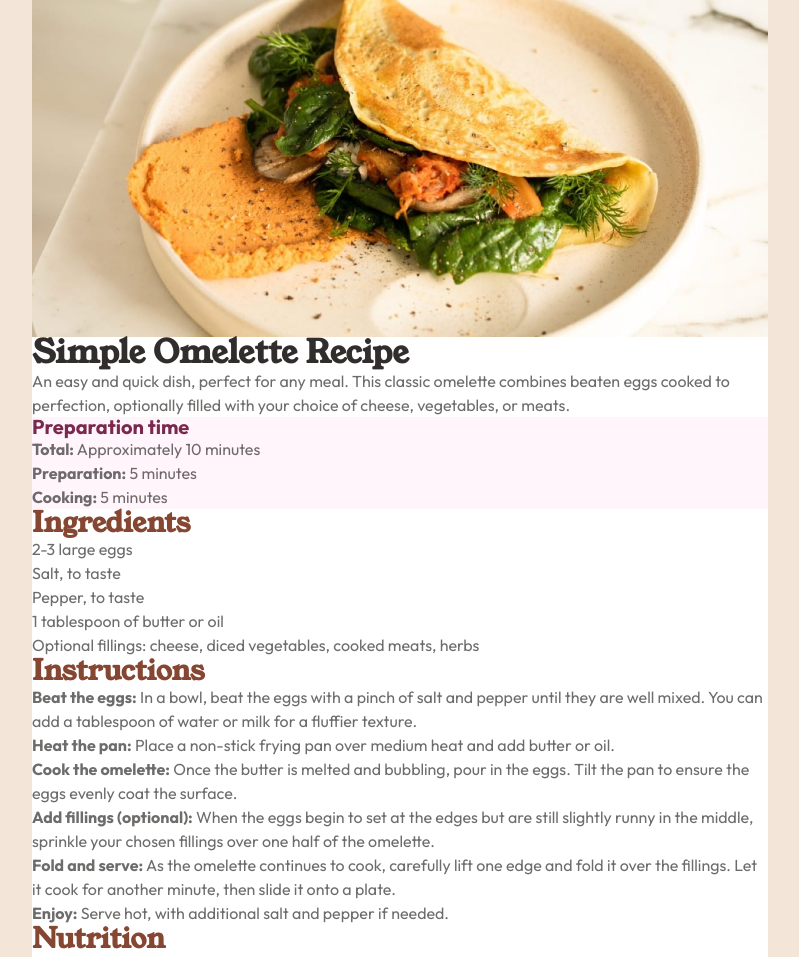
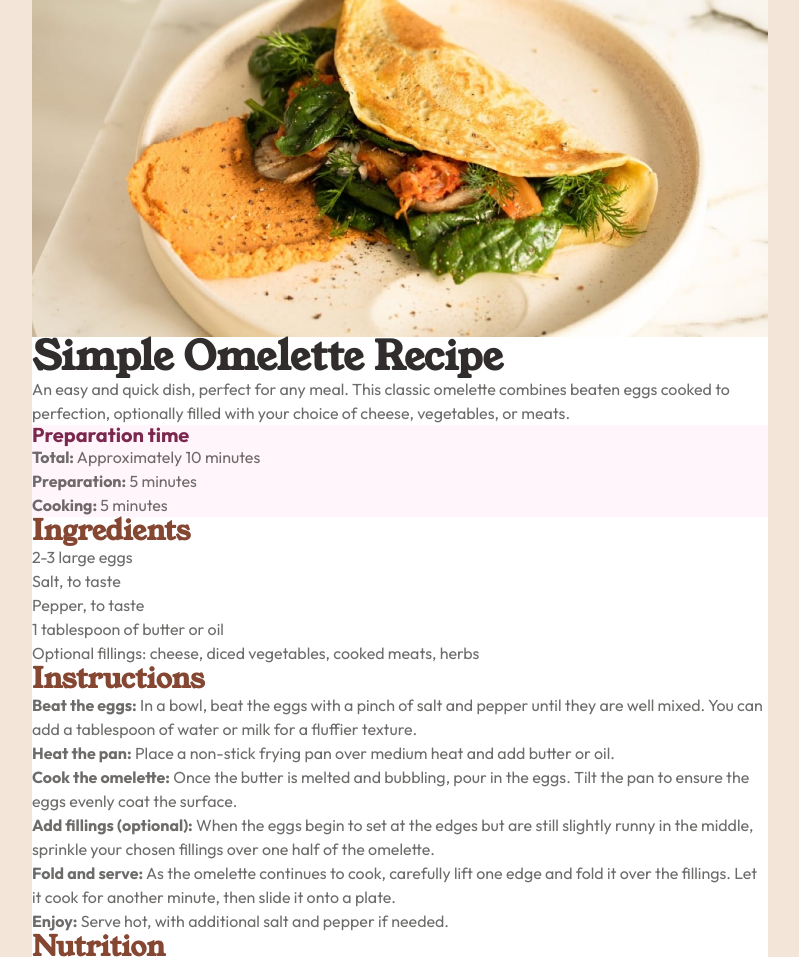
Before and after one commit to abizmo/recipe-page, a website: page index.html in a window 1280 px wide. Shown: the top 957 px of the page, without its empty margins (240-1039 px from the left). Drawn offline with Linux system fonts and the light colour scheme.

Commit message:
fix font sizes

```diff
--- a/style.css
+++ b/style.css
@@ -17,6 +17,17 @@
   --ff-serif: "Young serif", serif;
   --ff-body: var(--ff-sans);
   --ff-heading: var(--ff-serif);
+
+  --fs-900: 2rem;
+  --fs-800: 1.75rem;
+  --fs-600: 1.25rem;
+  --fs-400: 1rem;
+}
+
+@media (min-width: 46.125rem) {
+  :root {
+    --fs-900: 2.5rem;
+  }
 }
 
 /* reset */
@@ -44,6 +55,7 @@ img {
 /* global */
 body {
   font-family: var(--ff-body);
+  font-size: var(--fs-400);
   font-weight: 400;
   line-height: 1.5;
   background-color: var(--clr-bg);
@@ -92,13 +104,13 @@ h3 {
 }
 
 h1 {
-  font-size: 32px;
+  font-size: var(--fs-900);
 }
 
 h2 {
-  font-size: 28px;
+  font-size: var(--fs-800);
 }
 
 h3 {
-  font-size: 20px;
+  font-size: var(--fs-600);
 }
```
